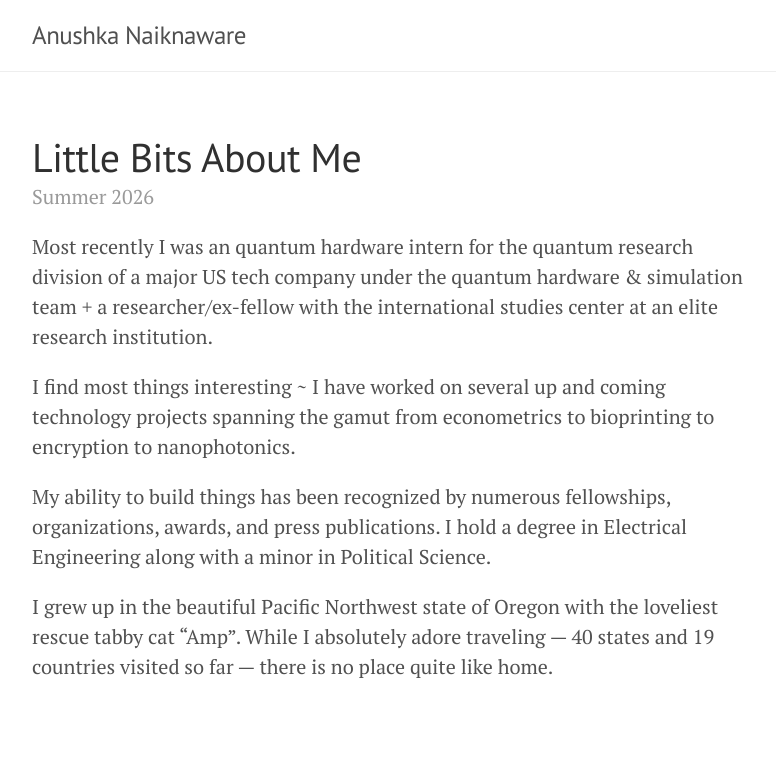
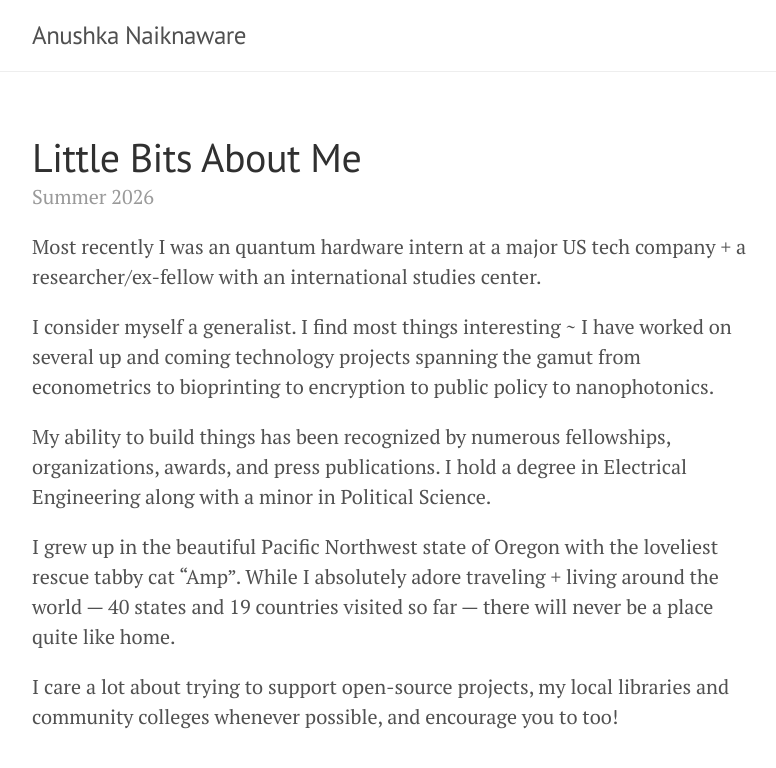
Before and after one commit to anushkanaiknaware/anushkanaiknaware.github.io, a Jekyll site: the page built from _posts/2026-08-21-intro.md, in a window 1280 px wide. Shown: the top 768 px of the page, without its empty margins (248-1024 px from the left). Built offline with Jekyll 4.4.1, drawn with Linux system fonts in a browser that asks for light colours.

Commit message:
content updates

```diff
--- a/_posts/2026-08-21-intro.md
+++ b/_posts/2026-08-21-intro.md
@@ -3,10 +3,12 @@ layout: post
 title: Little Bits About Me
 season: Summer
 ---
-Most recently I was an quantum hardware intern for the quantum research division of a major US tech company under the quantum hardware & simulation team + a researcher/ex-fellow with the international studies center at an elite research institution.
+Most recently I was an quantum hardware intern at a major US tech company + a researcher/ex-fellow with an international studies center.
 
-I find most things interesting ~ I have worked on several up and coming technology projects spanning the gamut from econometrics to bioprinting to encryption to nanophotonics.
+I consider myself a generalist. I find most things interesting ~ I have worked on several up and coming technology projects spanning the gamut from econometrics to bioprinting to encryption to public policy to nanophotonics.
 
 My ability to build things has been recognized by numerous fellowships, organizations, awards, and press publications. I hold a degree in Electrical Engineering along with a minor in Political Science.
 
-I grew up in the beautiful Pacific Northwest state of Oregon with the loveliest rescue tabby cat "Amp". While I absolutely adore traveling — 40 states and 19 countries visited so far — there is no place quite like home.
+I grew up in the beautiful Pacific Northwest state of Oregon with the loveliest rescue tabby cat "Amp". While I absolutely adore traveling + living around the world — 40 states and 19 countries visited so far — there will never be a place quite like home.
+
+I care a lot about trying to support open-source projects, my local libraries and community colleges whenever possible, and encourage you to too!
```
Also changed, not shown: _includes/sidebar.html (deleted, +0 -36 lines).
